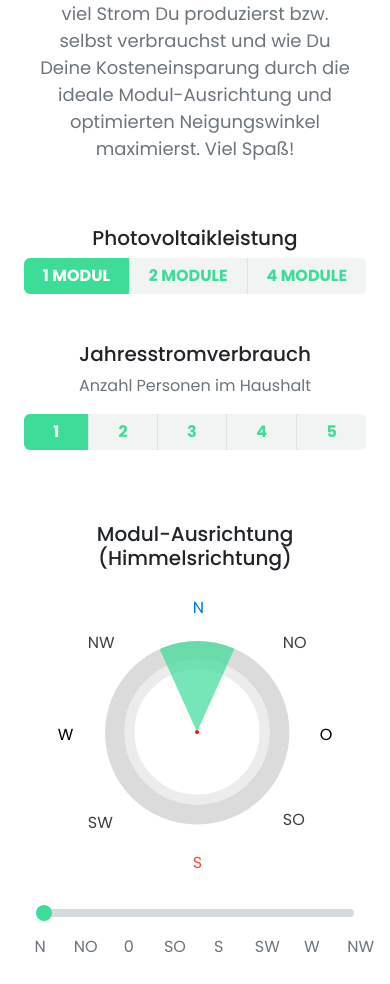
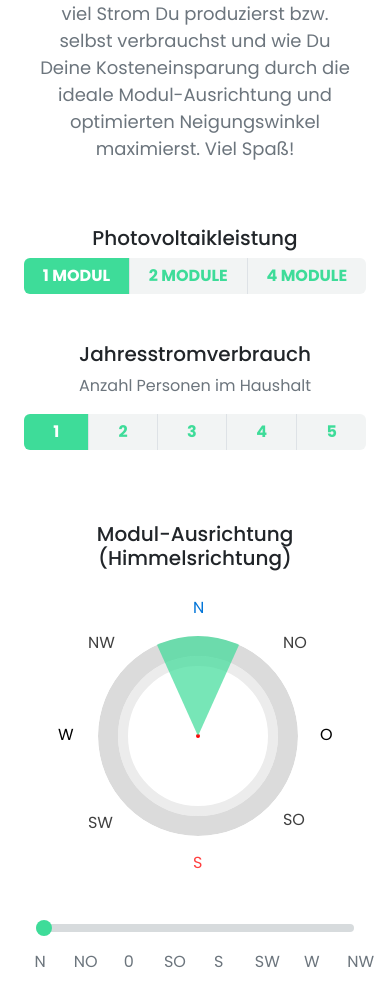
Before and after one commit to dang1707vu/ertragsrechnerRE, a website: page index.html in a window 390 px wide. Shown: the part 116-1100 px from the top of the page. Drawn offline with nearby package versions, Linux system fonts and the light colour scheme.

Commit message:
Revert "decrease circle on 360px"
This reverts commit 2233f0083a3b76086f980ee5df5b924a26c7fa32.

```diff
--- a/main.scss
+++ b/main.scss
@@ -468,31 +468,16 @@ $warning: #3edc99;
     //Circle
     .dot-container {
       margin-left: 0px;
-      top: -110px;
+      top: -115px;
       left: -13px;
-      position: relative;
-      height: 185px;
-      width: 185px;
-  }
-  .dot {
-    top: 90.95px;
-    left: 91.2px;
   }
   .dir {
-    margin-left: -16px;
+    margin-left: -13px;
   }
     .test {
         margin: auto;
         left: auto;
         right: auto;
-    }
-    .sm-circle {
-      width: 145px;
-      height: 145px;
-    }
-    .lg-circle {
-      width: 185px;
-      height: 185px;
     }
 }
 
```
Also changed, not shown: style.css, 1 other file.
